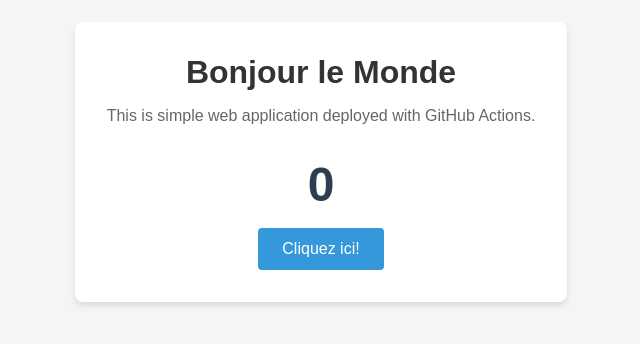
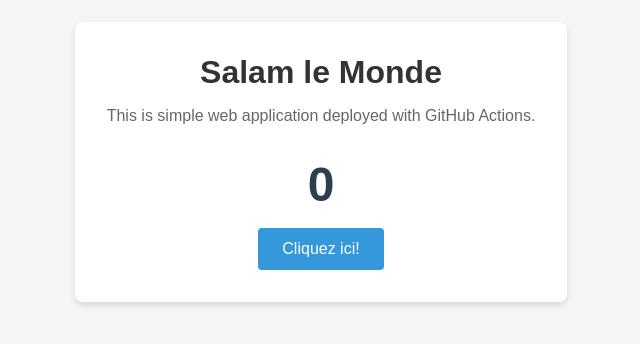
Before and after one commit to OmarElbakouri/Devops-, a website: page index.html in a window 1280 px wide. Shown: the part 238-582 px from the top of the page, without its empty margins (319-959 px from the left). Drawn offline with Linux system fonts and the light colour scheme.

Commit message:
Modifier le contenu de la page d'accueil

```diff
--- a/index.html
+++ b/index.html
@@ -8,7 +8,7 @@
 </head>
 <body>
     <div class="container">
-        <h1>Bonjour le Monde</h1>
+        <h1>Salam  le Monde</h1>
         <p>This is  simple web application deployed with GitHub Actions.</p>
         <div id="counter">0</div>
         <button id="increment">Cliquez ici!</button>
```
